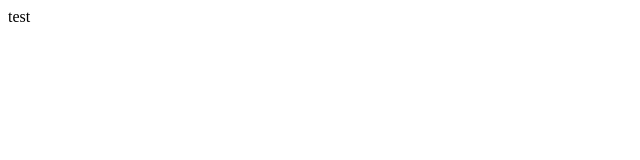
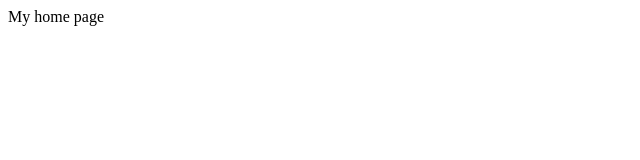
Before and after one commit to qingzhengQB/qingzhengQB.github.io, a plain HTML site: page index.html in a window 1280 px wide. Shown: the full height of the page, 0-640 px from the left. Drawn offline with Linux system fonts and the light colour scheme.

Commit message:
Update index.html

```diff
--- a/index.html
+++ b/index.html
@@ -9,7 +9,7 @@
   </head>
   <body>
     <div id="app">
-      test
+      My home page
     </div>
   </body>
 </html>
```
